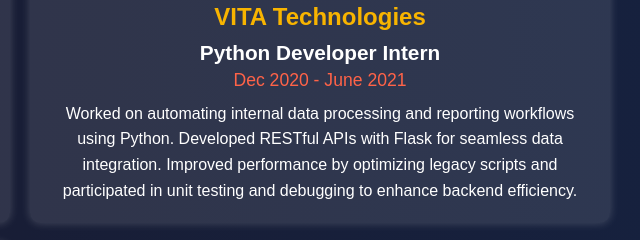
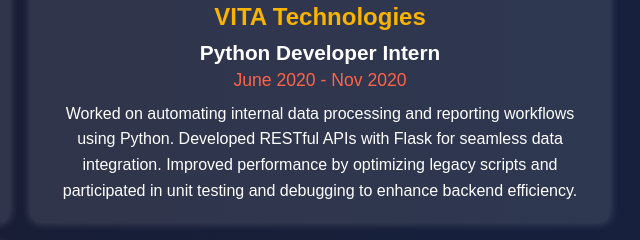
Before and after one commit to Sirichandana-bomma-ai/sirichandana.github.io, a plain HTML site: page experience.html in a window 1280 px wide. Shown: the part 477-717 px from the top of the page, 620-1260 px from the left. Drawn offline with Linux system fonts and the light colour scheme.

Commit message:
experience.html

```diff
--- a/experience.html
+++ b/experience.html
@@ -119,7 +119,7 @@
             <div class="experience-box">
                 <div class="company-name">VITA Technologies</div>
                 <div class="role">Python Developer Intern</div>
-                <div class="dates">Dec 2020 - June 2021</div>
+                <div class="dates">June 2020 - Nov 2020</div>
                 <div class="description">Worked on automating internal data processing and reporting workflows using Python. Developed RESTful APIs with Flask for seamless data integration. Improved performance by optimizing legacy scripts and participated in unit testing and debugging to enhance backend efficiency.</div>
             </div>
             <div class="experience-box">
```
